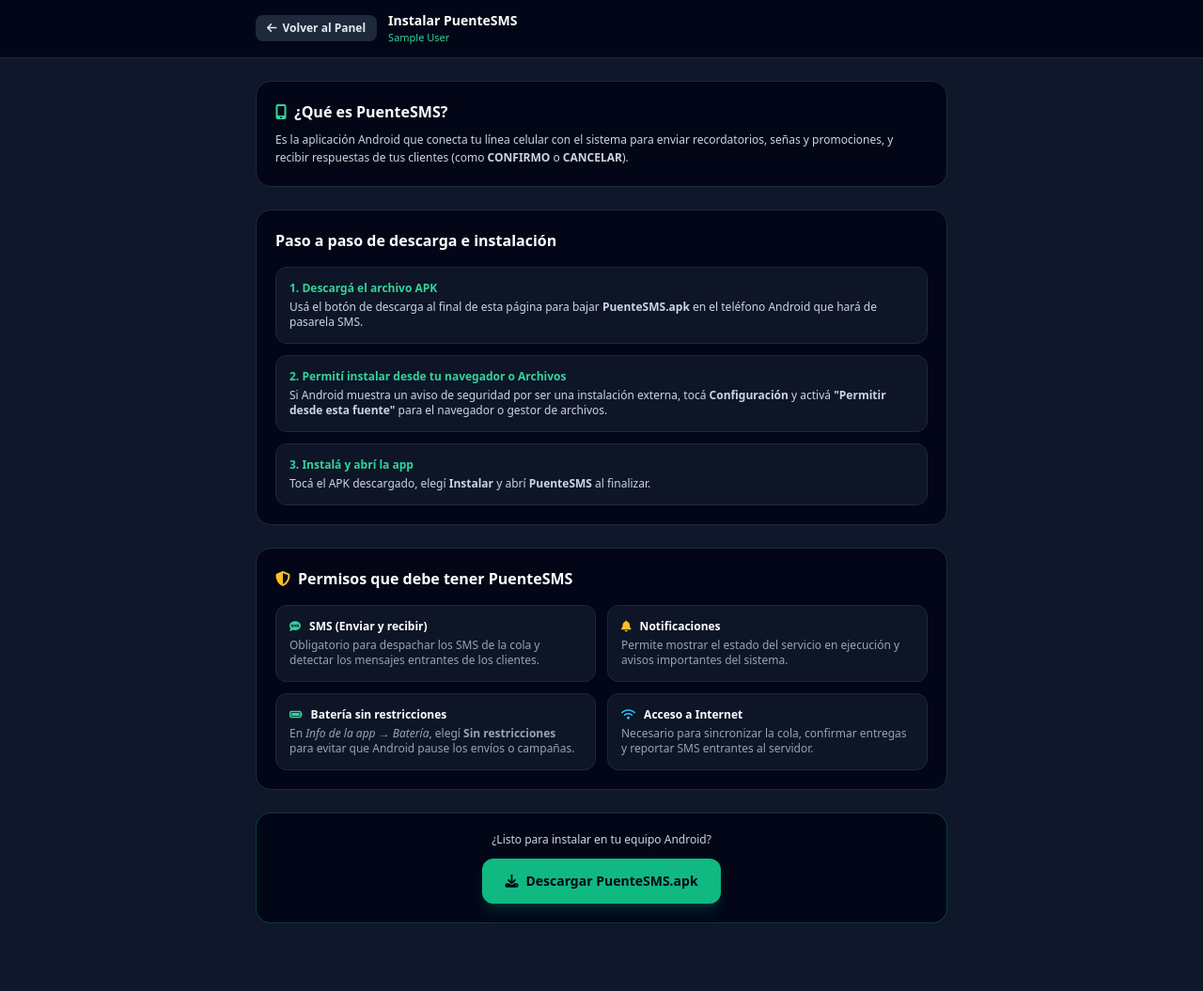
After one commit to ruvaapps/TuSecretarioIA, a PHP site: page /instalar_puentesms.php in a window 1280 px wide. The commit adds this page. Shown: the whole page at 94% size. Run offline with PHP 8.4, Linux system fonts and the light colour scheme; the visitor is signed in with stand-in values (Sample User, id 1); some libraries are stand-ins or nearby versions.

Commit message:
Se agrega opcion para descargar PuenteSMS.

```diff
--- /dev/null
+++ b/Public/instalar_puentesms.php
@@ -0,0 +1,107 @@
+<?php
+declare(strict_types=1);
+
+session_start();
+if (!isset($_SESSION['negocio_id'])) {
+    header('Location: login_negocio.php?redirect=instalar_puentesms.php');
+    exit;
+}
+
+require_once 'conexion.php';
+$negocio_nombre = $_SESSION['negocio_nombre'] ?? 'Mi Negocio';
+?>
+<!DOCTYPE html>
+<html lang="es">
+<head>
+  <meta charset="UTF-8">
+  <meta name="viewport" content="width=device-width, initial-scale=1.0">
+  <title>Instalar PuenteSMS - <?php echo htmlspecialchars($negocio_nombre); ?></title>
+  <script src="https://cdn.tailwindcss.com"></script>
+  <link rel="stylesheet" href="https://cdnjs.cloudflare.com/ajax/libs/font-awesome/6.4.0/css/all.min.css">
+</head>
+<body class="bg-slate-900 text-slate-100 font-sans min-h-screen pb-12">
+  <header class="bg-slate-950/90 border-b border-slate-800 sticky top-0 z-30">
+    <div class="max-w-3xl mx-auto px-4 py-3 flex items-center justify-between">
+      <div class="flex items-center gap-3">
+        <a href="panel_negocio.php" class="bg-slate-800 hover:bg-slate-700 text-slate-200 px-3 py-1.5 rounded-lg text-xs font-semibold flex items-center gap-1.5 transition">
+          <i class="fa-solid fa-arrow-left"></i> Volver al Panel
+        </a>
+        <div>
+          <h1 class="text-sm font-bold text-white">Instalar PuenteSMS</h1>
+          <p class="text-[11px] text-emerald-400"><?php echo htmlspecialchars($negocio_nombre); ?></p>
+        </div>
+      </div>
+    </div>
+  </header>
+
+  <main class="max-w-3xl mx-auto px-4 py-6 space-y-6">
+    <div class="bg-slate-950 border border-slate-800 rounded-2xl p-5 space-y-2">
+      <h2 class="text-base font-bold text-white flex items-center gap-2">
+        <i class="fa-solid fa-mobile-screen-button text-emerald-400"></i> ¿Qué es PuenteSMS?
+      </h2>
+      <p class="text-xs text-slate-300 leading-relaxed">
+        Es la aplicación Android que conecta tu línea celular con el sistema para enviar recordatorios, señas y promociones, y recibir respuestas de tus clientes (como <strong>CONFIRMO</strong> o <strong>CANCELAR</strong>).
+      </p>
+    </div>
+
+    <!-- Paso 1 y 2 -->
+    <div class="bg-slate-950 border border-slate-800 rounded-2xl p-5 space-y-4">
+      <h2 class="text-base font-bold text-white">Paso a paso de descarga e instalación</h2>
+
+      <div class="space-y-3 text-xs text-slate-300">
+        <div class="bg-slate-900/90 border border-slate-800 rounded-xl p-3.5">
+          <p class="font-bold text-emerald-400 mb-1">1. Descargá el archivo APK</p>
+          <p>Usá el botón de descarga al final de esta página para bajar <strong>PuenteSMS.apk</strong> en el teléfono Android que hará de pasarela SMS.</p>
+        </div>
+
+        <div class="bg-slate-900/90 border border-slate-800 rounded-xl p-3.5">
+          <p class="font-bold text-emerald-400 mb-1">2. Permití instalar desde tu navegador o Archivos</p>
+          <p>Si Android muestra un aviso de seguridad por ser una instalación externa, tocá <strong>Configuración</strong> y activá <strong>"Permitir desde esta fuente"</strong> para el navegador o gestor de archivos.</p>
+        </div>
+
+        <div class="bg-slate-900/90 border border-slate-800 rounded-xl p-3.5">
+          <p class="font-bold text-emerald-400 mb-1">3. Instalá y abrí la app</p>
+          <p>Tocá el APK descargado, elegí <strong>Instalar</strong> y abrí <strong>PuenteSMS</strong> al finalizar.</p>
+        </div>
+      </div>
+    </div>
+
+    <!-- Permisos necesarios -->
+    <div class="bg-slate-950 border border-slate-800 rounded-2xl p-5 space-y-4">
+      <h2 class="text-base font-bold text-white flex items-center gap-2">
+        <i class="fa-solid fa-shield-halved text-amber-400"></i> Permisos que debe tener PuenteSMS
+      </h2>
+
+      <div class="grid grid-cols-1 sm:grid-cols-2 gap-3 text-xs">
+        <div class="bg-slate-900/90 border border-slate-800 rounded-xl p-3.5 space-y-1">
+          <p class="font-bold text-white"><i class="fa-solid fa-comment-sms text-emerald-400 mr-1.5"></i> SMS (Enviar y recibir)</p>
+          <p class="text-slate-400">Obligatorio para despachar los SMS de la cola y detectar los mensajes entrantes de los clientes.</p>
+        </div>
+
+        <div class="bg-slate-900/90 border border-slate-800 rounded-xl p-3.5 space-y-1">
+          <p class="font-bold text-white"><i class="fa-solid fa-bell text-amber-400 mr-1.5"></i> Notificaciones</p>
+          <p class="text-slate-400">Permite mostrar el estado del servicio en ejecución y avisos importantes del sistema.</p>
+        </div>
+
+        <div class="bg-slate-900/90 border border-slate-800 rounded-xl p-3.5 space-y-1">
+          <p class="font-bold text-white"><i class="fa-solid fa-battery-full text-emerald-400 mr-1.5"></i> Batería sin restricciones</p>
+          <p class="text-slate-400">En <em>Info de la app &rarr; Batería</em>, elegí <strong>Sin restricciones</strong> para evitar que Android pause los envíos o campañas.</p>
+        </div>
+
+        <div class="bg-slate-900/90 border border-slate-800 rounded-xl p-3.5 space-y-1">
+          <p class="font-bold text-white"><i class="fa-solid fa-wifi text-sky-400 mr-1.5"></i> Acceso a Internet</p>
+          <p class="text-slate-400">Necesario para sincronizar la cola, confirmar entregas y reportar SMS entrantes al servidor.</p>
+        </div>
+      </div>
+    </div>
+
+    <!-- Botón de descarga al final -->
+    <div class="bg-slate-950 border border-emerald-500/30 rounded-2xl p-5 text-center space-y-3">
+      <p class="text-xs text-slate-300">¿Listo para instalar en tu equipo Android?</p>
+      <a href="descargar_puentesms.php" class="w-full sm:w-auto inline-flex items-center justify-center gap-2 bg-emerald-500 hover:bg-emerald-400 text-slate-950 font-extrabold text-sm px-6 py-3.5 rounded-xl shadow-lg shadow-emerald-500/20 transition">
+        <i class="fa-solid fa-download"></i> Descargar PuenteSMS.apk
+      </a>
+    </div>
+  </main>
+</body>
+</html>
--- a/Public/panel_negocio.php
+++ b/Public/panel_negocio.php
@@ -397,6 +397,9 @@ $link_instagram = $protocolo . $dominio . $directorio . "/reserva.php?slug=" . $
 
             <!-- SUBMENÚ 4: CANALES Y AJUSTES -->
             <div>
+              <a href="instalar_puentesms.php" class="w-full text-left pl-9 pr-4 py-2 text-emerald-400 font-semibold hover:bg-slate-800 flex items-center gap-2 transition">
+                  <i class="fa-solid fa-mobile-screen-button w-3.5"></i> Descargar PuenteSMS
+              </a>
               <button type="button" onclick="toggleSubmenu('subAjustes', 'chevAjustes')" class="w-full px-4 py-2.5 flex items-center justify-between text-slate-200 hover:bg-slate-800/70 font-semibold transition">
                 <span class="flex items-center gap-2.5">
                   <i class="fa-solid fa-sliders text-amber-400 w-4"></i> Canales y Ajustes
```
Also changed, not shown: Public/descargar_puentesms.php (added, +29 -0 lines).
